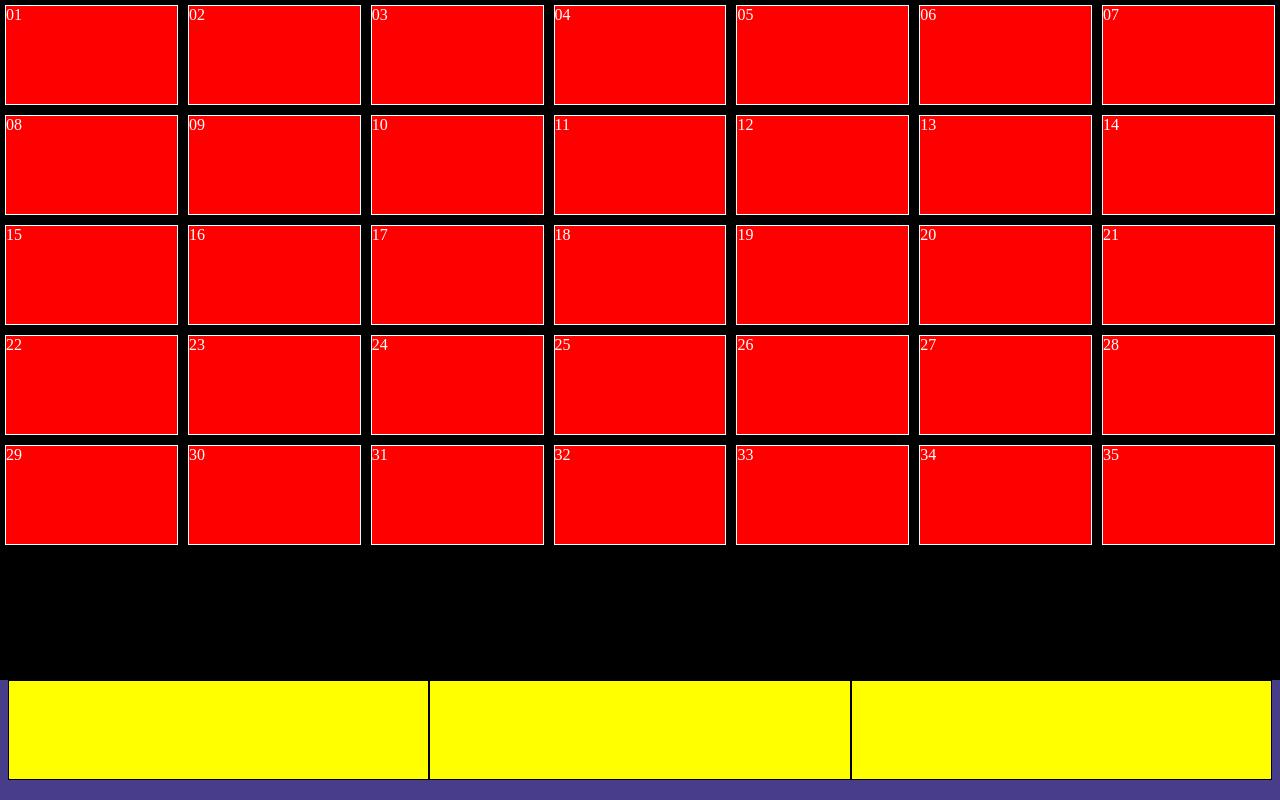
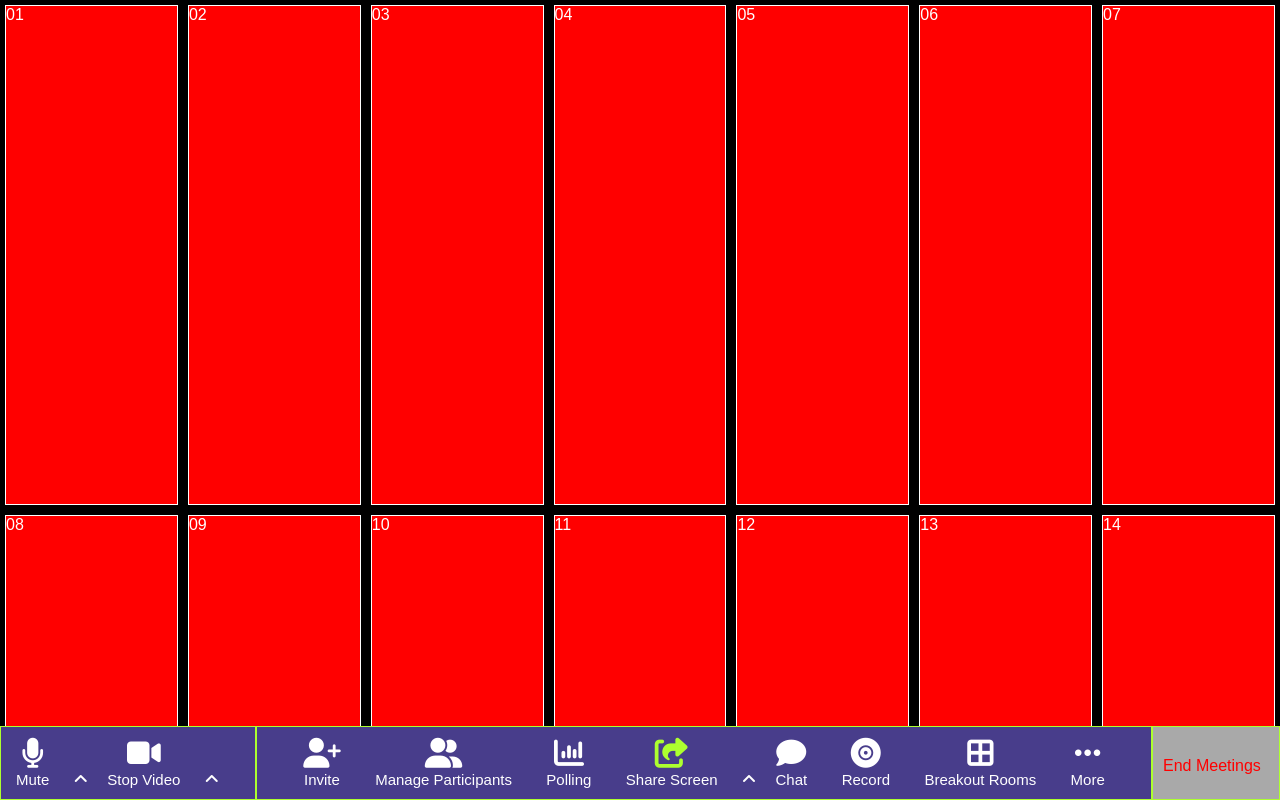
Before and after one commit to AndyDAntuono/html-css-zoom, a plain HTML site: page index.html in a window 1280 px wide. Drawn offline with Linux system fonts and the light colour scheme.

Commit message:
[UPD] Updated footer content

```diff
--- a/css/style.css
+++ b/css/style.css
@@ -2,6 +2,10 @@
 	margin: 0;
 	padding: 0;
 	box-sizing: border-box;
+}
+
+body {
+	font-family: Arial, Helvetica, sans-serif;
 }
 
 main {
@@ -20,12 +24,12 @@ footer {
 }
 
 .m-container {
-	height: calc(100vh - 120px);
+	height: calc(100vh - 74px);
 	background-color: black;
+	overflow: auto;
 }
 
 .f-container {
-	height: 120px;
 	background-color: darkslateblue;
 }
 
@@ -35,18 +39,30 @@ footer {
 	justify-content: center;
 }
 
-.col-3 {
-	width: calc(99% / 3 - 1px);
+.col-7 {
+	width: calc(100% / 7);
 }
 
-.col-7 {
-	width: calc(100% / 7);
+.col-10 {
+	width: 10%;
+	border: 1px solid greenyellow;
+	background-color: darkgrey;
+}
+
+.col-20 {
+	width: 20%;
+	border: 1px solid greenyellow;
+}
+
+.col-70 {
+	width: 70%;
+	border: 1px solid greenyellow;
 }
 
 /*CONTENT*/
 
 .m-content {
-	height: 100px;
+	height: 500px;
 	background-color: red;
 	border: 1px solid white;
 	margin: 5px;
@@ -54,7 +70,42 @@ footer {
 }
 
 .f-content {
-	height: 100px;
-	background-color: yellow;
-	border: 1px solid black;
+	margin-top: 10px;
+	margin-bottom: 10px;
 }
+
+.fc-center-buttons {
+	text-align: center;
+}
+
+.button {
+	display: inline-block;
+	text-align: center;
+	margin-right: 15px;
+	margin-left: 15px;
+}
+
+.icon {
+	font-size:30px ;
+	display: inline-block;
+}
+
+.angle-up {
+	display: inline-block;
+	margin-left: 5px;
+}
+
+.button p {
+	font-size: 15px;
+}
+
+.icon-green {
+	color: greenyellow;
+}
+
+.fc-left p {
+	color: red;
+	margin-top: 30px;
+	margin-left: 10px;
+	margin-right: 10px;
+}
--- a/index.html
+++ b/index.html
@@ -4,6 +4,7 @@
     <meta charset="UTF-8">
     <meta name="viewport" content="width=device-width, initial-scale=1.0">
     <title>Document</title>
+    <link rel="stylesheet" href="https://cdnjs.cloudflare.com/ajax/libs/font-awesome/6.5.2/css/all.min.css" integrity="sha512-SnH5WK+bZxgPHs44uWIX+LLJAJ9/2PkPKZ5QiAj6Ta86w+fsb2TkcmfRyVX3pBnMFcV7oQPJkl9QevSCWr3W6A==" crossorigin="anonymous" referrerpolicy="no-referrer" />
     <link rel="stylesheet" href="./css/style.css">
 </head>
 <body>
@@ -122,14 +123,104 @@
     <footer>
         <div class="container f-container">
             <div class="row">
-                <div class="col-3">
-                    <div class="f-content"></div>
+                <div class="col-20">
+                    <div class="f-content">
+                        <div class="fc-left-buttons">
+                            <div class="button">
+                                <div class="icon">
+                                    <i class="fa-solid fa-microphone"></i>
+                                </div>
+                                <p>Mute</p>
+                            </div>
+                            <div class="angle-up">
+                                <i class="fa-solid fa-angle-up"></i>
+                            </div>
+                            <div class="button">
+                                <div class="icon">
+                                    <i class="fa-solid fa-video"></i>
+                                </div>
+                                <p>Stop Video</p>
+                            </div>
+                            <div class="angle-up">
+                                <i class="fa-solid fa-angle-up"></i>
+                            </div>
+                        </div>
+                    </div>
                 </div>
-                <div class="col-3">
-                    <div class="f-content"></div>
+
+                <div class="col-70">
+                    <div class="f-content">
+                        <div class="fc-center-buttons">
+                            <div class="button">
+                                <div class="icon">
+                                    <i class="fa-solid fa-user-plus"></i>
+                                </div>
+                                <p>Invite</p>
+                            </div>
+
+                            <div class="button">
+                                <div class="icon">
+                                    <i class="fa-solid fa-user-group"></i>
+                                </div>
+                                <p>Manage Participants</p>
+                            </div>
+
+                            <div class="button">
+                                <div class="icon">
+                                    <i class="fa-solid fa-chart-column"></i>
+                                </div>
+                                <p>Polling</p>
+                            </div>
+
+                            <div class="button">
+                                <div class="icon icon-green">
+                                    <i class="fa-solid fa-share-from-square"></i>
+                                </div>
+                                <p>Share Screen</p>
+                            </div>
+
+                            <div class="angle-up">
+                                <i class="fa-solid fa-angle-up"></i>
+                            </div>
+
+                            <div class="button">
+                                <div class="icon">
+                                    <i class="fa-solid fa-comment"></i>
+                                </div>
+                                <p>Chat</p>
+                            </div>
+
+                            <div class="button">
+                                <div class="icon">
+                                    <i class="fa-solid fa-record-vinyl"></i>
+                                </div>
+                                <p>Record</p>
+                            </div>
+
+                            <div class="button">
+                                <div class="icon">
+                                    <i class="fa-solid fa-border-all"></i>
+                                </div>
+                                <p>Breakout Rooms</p>
+                            </div>
+
+                            <div class="button">
+                                <div class="icon">
+                                    <i class="fa-solid fa-ellipsis"></i>
+                                </div>
+                                <p>More</p>
+                            </div>
+
+                        </div>
+                    </div>
                 </div>
-                <div class="col-3">
-                    <div class="f-content"></div>
+
+                <div class="col-10 col-10-bg">
+                    <div class="f-content">
+                        <div class="fc-left">
+                            <p>End Meetings</p>
+                        </div>
+                    </div>
                 </div>
             </div>
         </div>
```
